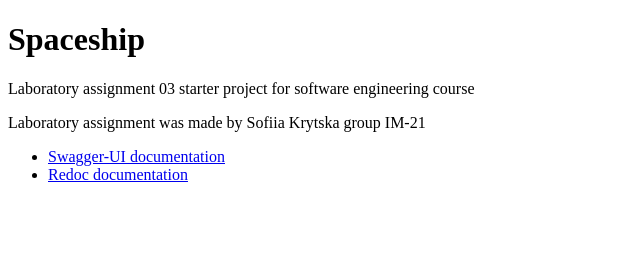
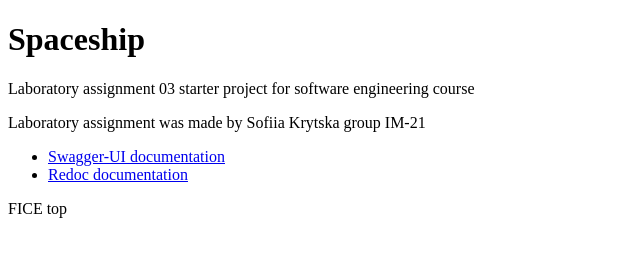
Before and after one commit to sonakrrr/methodology-lab3, a plain HTML site: page python/build/index.html in a window 1280 px wide. Shown: the full height of the page, 0-640 px from the left. Drawn offline with Linux system fonts and the light colour scheme.

```diff
--- a/python/build/index.html
+++ b/python/build/index.html
@@ -12,5 +12,6 @@
             <li><a href='docs'>Swagger-UI documentation</a></li>
             <li><a href='redoc'>Redoc documentation</a></li>
         </ul>
+        <p>FICE top</p>
     </body>
 </html>
```
Also changed, not shown: 1 other file.
